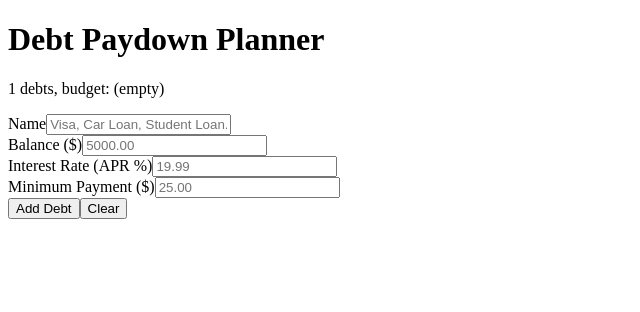
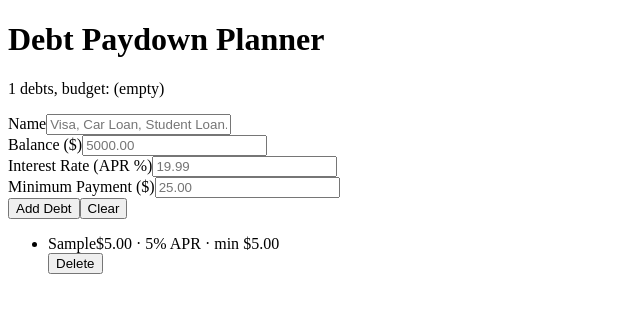
Before and after one commit to joekavanagh98/debt-paydown-planner, a React (Vite) app in the folder v2-react/: page / in a window 1280 px wide. Both pictures are taken after typing "Sample", "5", "5", "5" into the empty fields and a click on the button "Add Debt". Shown: the top 312 px of the page, without its empty margins (0-640 px from the left). Built offline with nearby package versions, Linux system fonts and the light colour scheme.

Commit message:
feat(v2): render debt list with DebtList and DebtRow components

```diff
--- a/v2-react/src/App.jsx
+++ b/v2-react/src/App.jsx
@@ -1,5 +1,6 @@
 import { useState } from "react";
 import DebtForm from "./features/debts/DebtForm";
+import DebtList from "./features/debts/DebtList";
 
 function App() {
   const [debts, setDebts] = useState([]);
@@ -21,6 +22,7 @@ function App() {
         {debts.length} debts, budget: {budget || "(empty)"}
       </p>
       <DebtForm onAdd={addDebt} />
+      <DebtList debts={debts} onDelete={deleteDebt} />
     </main>
   );
 }
--- /dev/null
+++ b/v2-react/src/features/debts/DebtList.jsx
@@ -0,0 +1,16 @@
+import DebtRow from "./DebtRow";
+
+function DebtList({ debts, onDelete }) {
+  if (debts.length === 0) {
+    return <p id="list-empty">No debts added yet.</p>;
+  }
+  return (
+    <ul id="debt-list">
+      {debts.map((debt) => (
+        <DebtRow key={debt.id} debt={debt} onDelete={onDelete} />
+      ))}
+    </ul>
+  );
+}
+
+export default DebtList;
--- /dev/null
+++ b/v2-react/src/features/debts/DebtRow.jsx
@@ -0,0 +1,27 @@
+import { calculateMinimumPayment } from "../../utils/paydownCalculator";
+import { formatMoney } from "../../utils/formatMoney";
+
+function DebtRow({ debt, onDelete }) {
+  return (
+    <li className="debt-item">
+      <div className="debt-info">
+        <span className="debt-name">{debt.name}</span>
+        <span className="debt-meta">
+          {formatMoney(debt.balance)} · {debt.rate}% APR · min{" "}
+          {formatMoney(calculateMinimumPayment(debt))}
+        </span>
+      </div>
+      <div className="debt-actions">
+        <button
+          type="button"
+          className="btn-delete"
+          onClick={() => onDelete(debt.id)}
+        >
+          Delete
+        </button>
+      </div>
+    </li>
+  );
+}
+
+export default DebtRow;
--- /dev/null
+++ b/v2-react/src/utils/formatMoney.js
@@ -0,0 +1,8 @@
+const formatter = new Intl.NumberFormat("en-US", {
+  style: "currency",
+  currency: "USD",
+});
+
+export function formatMoney(amount) {
+  return formatter.format(amount);
+}
```
